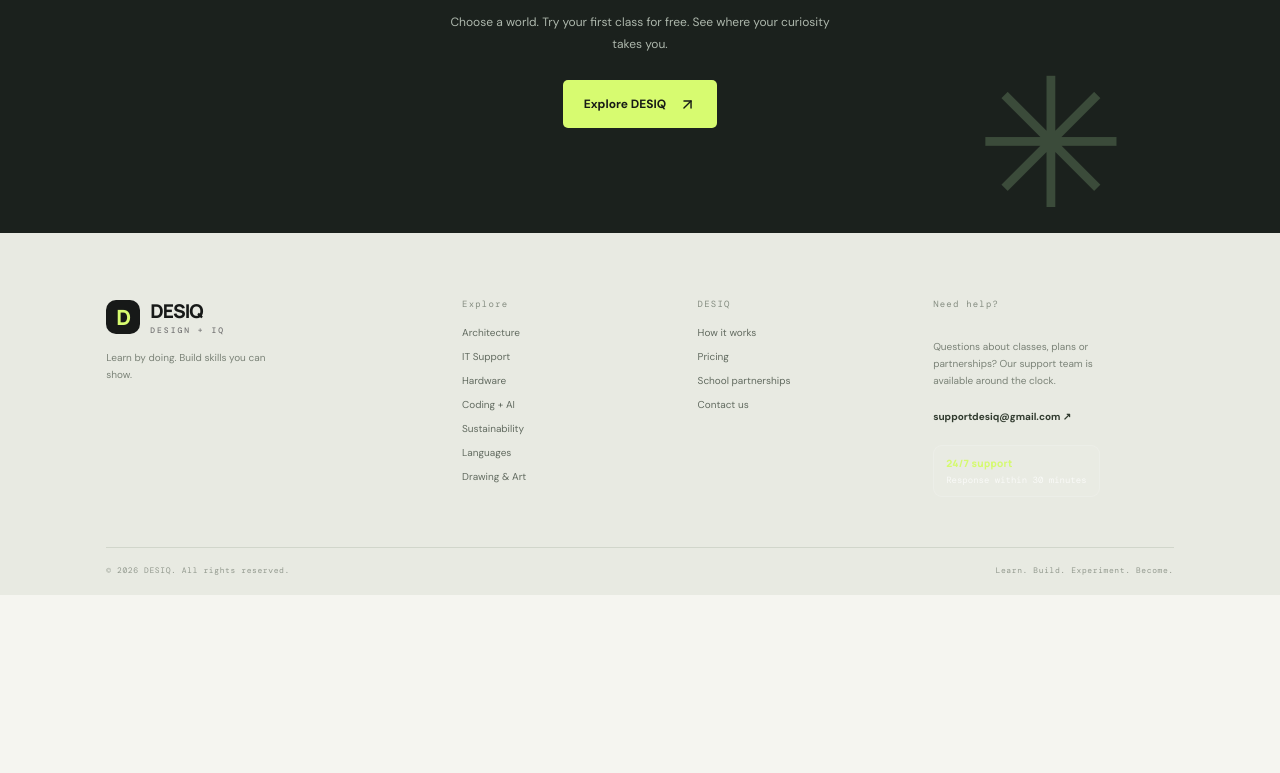
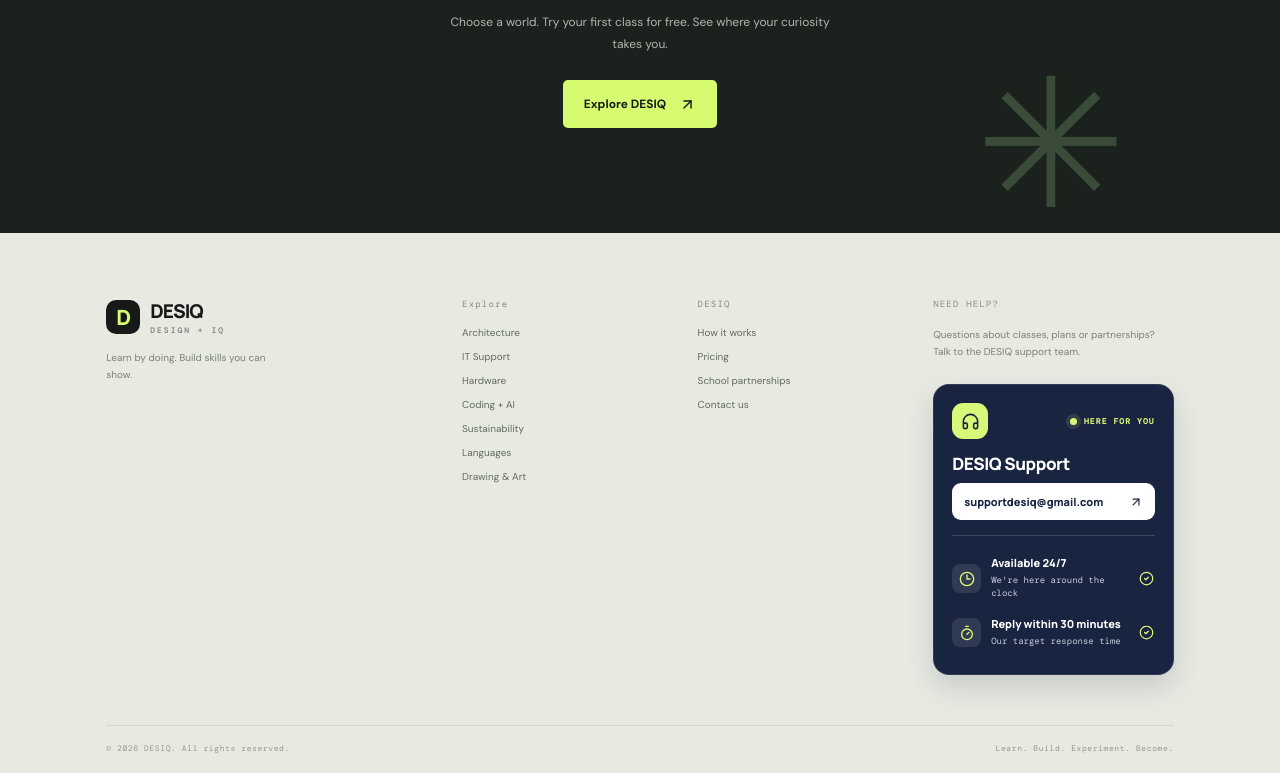
Before and after one commit to supportdesiq/desiq, a Next.js app: page / in a window 1280 px wide. Shown: the part 6995-7768 px from the top of the page. Before the commit the page ends 7590 px from the top, so only its background shows below. Built offline with nearby package versions, Linux system fonts and the light colour scheme.

Commit message:
DESIQ V5.2

```diff
--- a/app/globals.css
+++ b/app/globals.css
@@ -509,3 +509,45 @@
  .language-mini{right:6px;bottom:4px;font-size:14px}
  .drawing-mini{right:6px;bottom:6px;transform:scale(.8) rotate(-10deg);transform-origin:bottom right}
 }
+
+/* V5.2 — high-contrast, readable DESIQ support card */
+.footer-support-column{min-width:0}
+.footer-support-column>p{max-width:250px!important;margin:0 0 5px!important}
+.support-card{
+ width:100%;max-width:310px;box-sizing:border-box;margin-top:8px;padding:18px;
+ border-radius:16px;background:#192440;color:#f7f8fc;
+ border:1px solid rgba(255,255,255,.1);
+ box-shadow:0 12px 28px rgba(25,36,64,.16);
+ display:flex;flex-direction:column;gap:0
+}
+.support-card-top{display:flex;align-items:center;justify-content:space-between;margin-bottom:13px}
+.support-headset{width:36px;height:36px;border-radius:11px;background:#d8f879;color:#192440;display:grid;place-items:center}
+.support-online{display:inline-flex;align-items:center;gap:7px;font:700 8px 'DM Mono';letter-spacing:1.1px;color:#d8f879}
+.support-online i{width:7px;height:7px;border-radius:50%;background:#d8f879;box-shadow:0 0 0 4px rgba(216,248,121,.13)}
+.support-card-title{font:800 17px Manrope,sans-serif;letter-spacing:-.45px;color:#fff;margin-bottom:8px}
+.support-card .footer-email{
+ display:flex!important;align-items:center;justify-content:space-between;gap:8px;
+ width:100%;box-sizing:border-box;padding:11px 12px;border-radius:9px;
+ background:#fff;color:#192440!important;font:800 11px Manrope,sans-serif!important;
+ text-decoration:none;overflow-wrap:anywhere
+}
+.support-card .footer-email:hover{background:#d8f879;color:#192440!important}
+.support-card-divider{height:1px;background:rgba(255,255,255,.16);margin:15px 0 12px}
+.support-fact{display:grid;grid-template-columns:30px minmax(0,1fr) 16px;gap:9px;align-items:center;padding:8px 0}
+.support-fact-icon{width:29px;height:29px;border-radius:8px;background:rgba(255,255,255,.1);color:#d8f879;display:grid;place-items:center}
+.support-fact strong{display:block;color:#fff;font:800 11px Manrope,sans-serif;line-height:1.35}
+.support-fact small{display:block;color:#c4cddd;font:9px 'DM Mono';line-height:1.5;margin-top:3px}
+.support-check{color:#d8f879}
+@media(max-width:1000px){
+ .footer-main{grid-template-columns:1.3fr 1fr 1fr;gap:28px}
+ .footer-support-column{grid-column:1/-1}
+ .support-card{max-width:440px}
+}
+@media(max-width:700px){
+ .footer-main{grid-template-columns:1fr 1fr;gap:26px 18px}
+ .footer-support-column{grid-column:1/-1}
+ .support-card{max-width:none;padding:17px}
+ .support-card-title{font-size:16px}
+ .support-fact strong{font-size:11px}
+ .support-fact small{font-size:9px}
+}
--- a/components/Footer.tsx
+++ b/components/Footer.tsx
@@ -1,3 +1,32 @@
 import Link from 'next/link';
 import { subjects } from '@/lib/subjects';
-export default function Footer(){return <footer className="footer" id="contact"><div className="footer-main"><div><Link href="/" className="brand footer-brand"><span className="brand-mark">D</span><span>DESIQ<small>DESIGN + IQ</small></span></Link><p>Learn by doing. Build skills you can show.</p></div><div><b>Explore</b>{subjects.map(s=><Link key={s.slug} href={`/subjects/${s.slug}`}>{s.short}</Link>)}</div><div><b>DESIQ</b><a href="/#how">How it works</a><a href="/#pricing">Pricing</a><a href="mailto:supportdesiq@gmail.com?subject=School%20partnership">School partnerships</a><a href="mailto:supportdesiq@gmail.com">Contact us</a></div><div><b>Need help?</b><p>Questions about classes, plans or partnerships? Our support team is available around the clock.</p><a className="footer-email" href="mailto:supportdesiq@gmail.com">supportdesiq@gmail.com ↗</a><span className="support-promise"><b>24/7 support</b><small>Response within 30 minutes</small></span></div></div><div className="footer-bottom"><span>© {new Date().getFullYear()} DESIQ. All rights reserved.</span><span>Learn. Build. Experiment. Become.</span></div></footer>}
+import { Headphones, Clock3, Timer, ArrowUpRight, CheckCircle2 } from 'lucide-react';
+
+export default function Footer(){
+ return <footer className="footer" id="contact">
+  <div className="footer-main">
+   <div>
+    <Link href="/" className="brand footer-brand"><span className="brand-mark">D</span><span>DESIQ<small>DESIGN + IQ</small></span></Link>
+    <p>Learn by doing. Build skills you can show.</p>
+   </div>
+   <div><b>Explore</b>{subjects.map(s=><Link key={s.slug} href={`/subjects/${s.slug}`}>{s.short}</Link>)}</div>
+   <div><b>DESIQ</b><a href="/#how">How it works</a><a href="/#pricing">Pricing</a><a href="mailto:supportdesiq@gmail.com?subject=School%20partnership">School partnerships</a><a href="mailto:supportdesiq@gmail.com">Contact us</a></div>
+   <div className="footer-support-column">
+    <b>NEED HELP?</b>
+    <p>Questions about classes, plans or partnerships? Talk to the DESIQ support team.</p>
+    <div className="support-card">
+     <div className="support-card-top">
+      <span className="support-headset"><Headphones size={19}/></span>
+      <span className="support-online"><i/> HERE FOR YOU</span>
+     </div>
+     <span className="support-card-title">DESIQ Support</span>
+     <a className="footer-email" href="mailto:supportdesiq@gmail.com">supportdesiq@gmail.com <ArrowUpRight size={14}/></a>
+     <div className="support-card-divider"/>
+     <div className="support-fact"><span className="support-fact-icon"><Clock3 size={16}/></span><span><strong>Available 24/7</strong><small>We're here around the clock</small></span><CheckCircle2 className="support-check" size={15}/></div>
+     <div className="support-fact"><span className="support-fact-icon"><Timer size={16}/></span><span><strong>Reply within 30 minutes</strong><small>Our target response time</small></span><CheckCircle2 className="support-check" size={15}/></div>
+    </div>
+   </div>
+  </div>
+  <div className="footer-bottom"><span>© {new Date().getFullYear()} DESIQ. All rights reserved.</span><span>Learn. Build. Experiment. Become.</span></div>
+ </footer>;
+}
```
